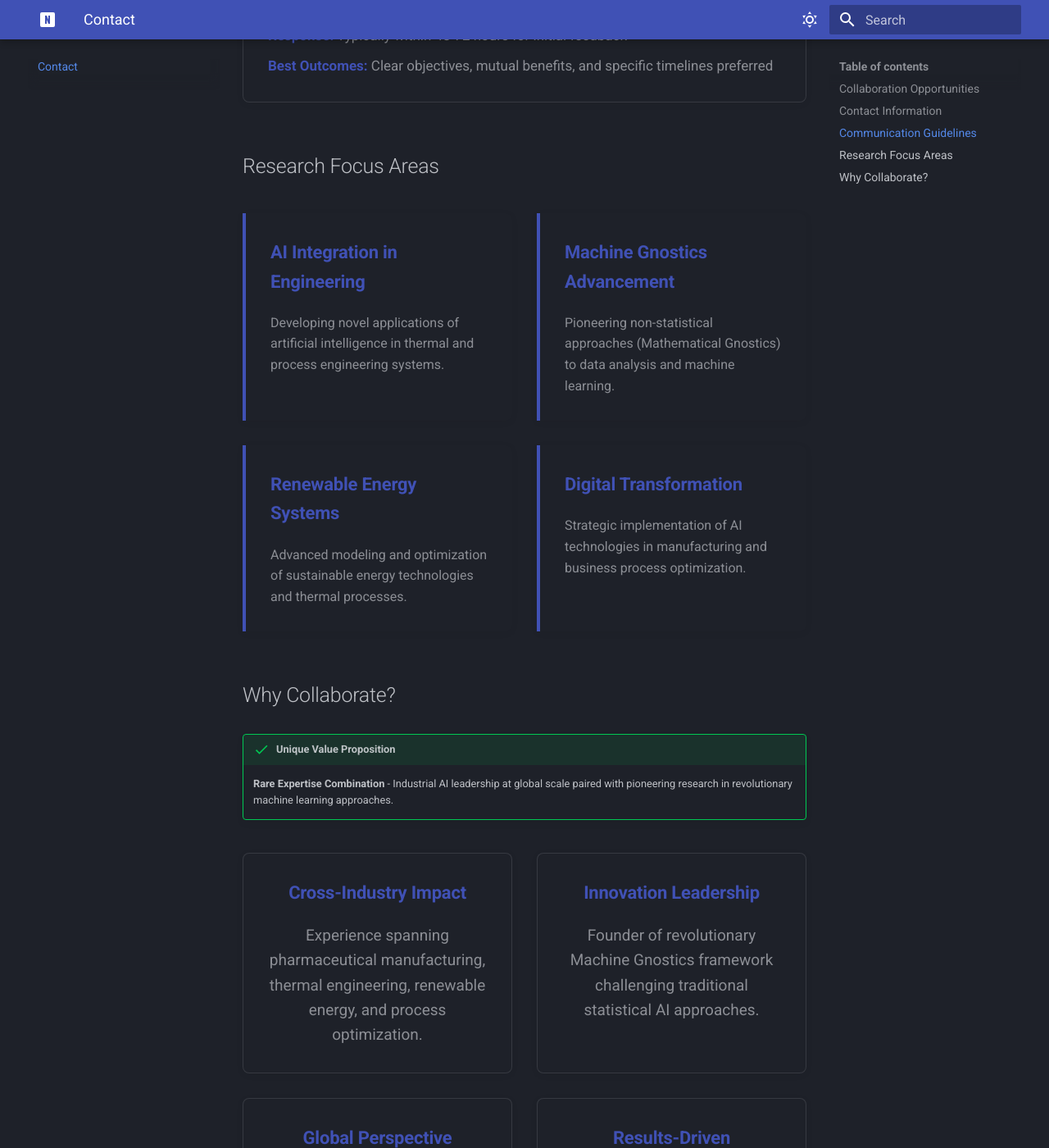
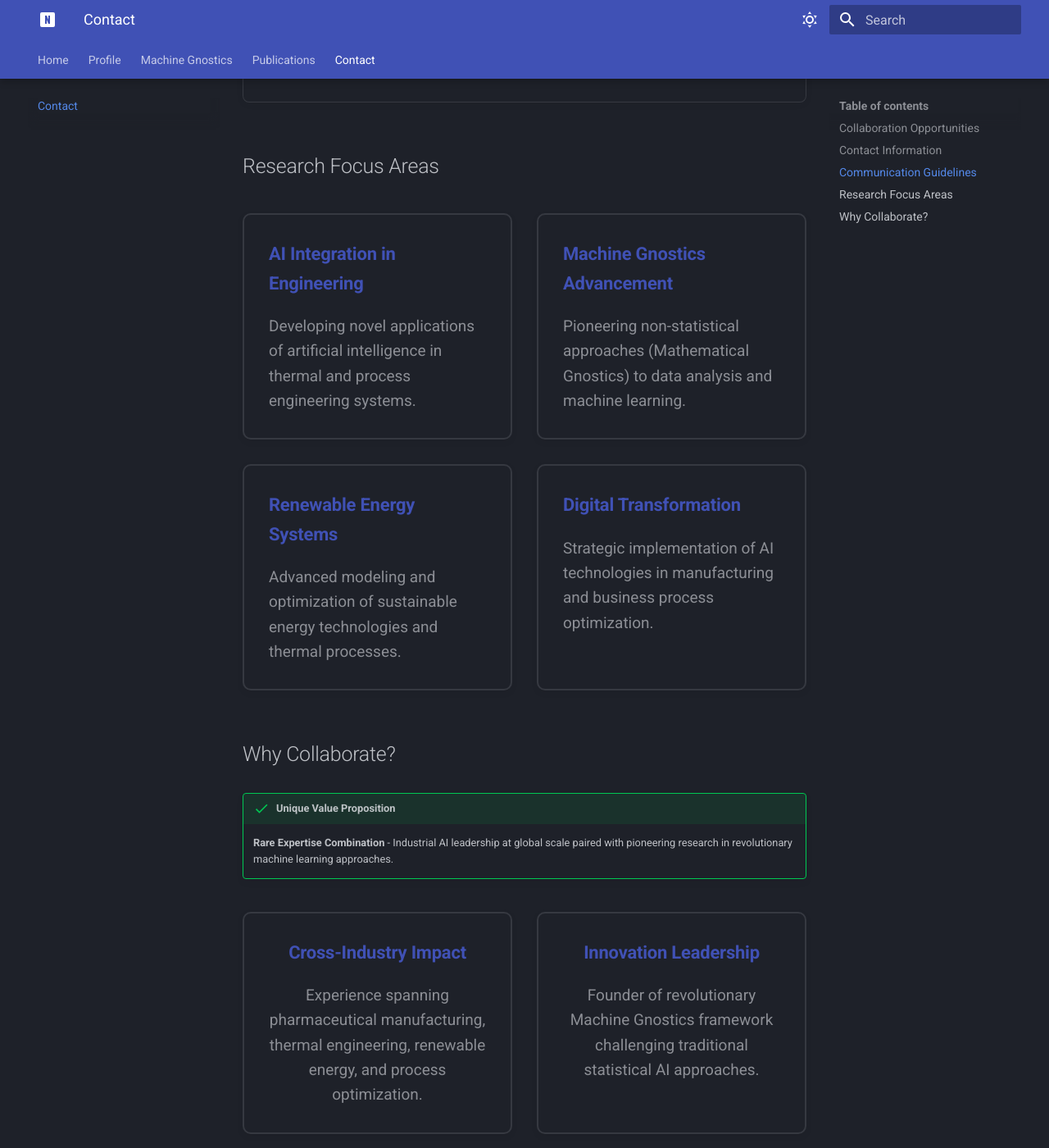
Before and after one commit to nirmalparmarphd/nirmalparmarphd.github.io, an MkDocs documentation site: the page built from docs/contact.md, in a window 1280 px wide and 1400 px high, scrolled down 1556 px. Shown: the whole window at 82% size. Built offline with MkDocs 1.6.1 and Material for MkDocs 9.7.7, drawn with Linux system fonts in a browser that asks for light colours.

Commit message:
design updated

```diff
--- a/docs/stylesheets/extra.css
+++ b/docs/stylesheets/extra.css
@@ -140,9 +140,12 @@
 /* Expertise Grid */
 .expertise-grid {
     display: grid;
-    grid-template-columns: repeat(auto-fit, minmax(250px, 1fr));
-    gap: 1.2rem;
-    margin: 2rem 0;
+    grid-template-columns: repeat(2, 1fr);
+    gap: 1.5rem;
+    margin: 2rem 0;
+    max-width: 800px;
+    margin-left: auto;
+    margin-right: auto;
 }
 
 .expertise-card {
@@ -1652,8 +1655,171 @@ div[align="center"] {
     .contact-methods,
     .research-interests,
     .value-proposition,
-    .contact-guidelines {
+    .contact-guidelines,
+    .expertise-grid,
+    .mg-technical,
+    .opensource-impact {
         grid-template-columns: 1fr;
         gap: 1rem;
     }
 }
+
+/* Machine Gnostics Technical Excellence Grid */
+.mg-technical {
+    display: grid;
+    grid-template-columns: repeat(2, 1fr);
+    gap: 1.5rem;
+    margin: 2rem 0;
+    max-width: 800px;
+    margin-left: auto;
+    margin-right: auto;
+}
+
+.tech-feature {
+    background: var(--md-default-bg-color);
+    border: 2px solid var(--md-default-fg-color--lightest);
+    border-radius: 10px;
+    padding: 1.5rem;
+    transition: all 0.3s ease;
+    box-shadow: 0 3px 8px rgba(0,0,0,0.06);
+}
+
+.tech-feature:hover {
+    transform: translateY(-3px);
+    box-shadow: 0 8px 25px rgba(0,0,0,0.12);
+    border-color: var(--md-primary-fg-color);
+}
+
+.tech-feature h4 {
+    margin: 0 0 1rem 0;
+    color: var(--md-primary-fg-color);
+    font-size: 1.1rem;
+    font-weight: 600;
+}
+
+.tech-feature p {
+    margin: 0;
+    color: var(--md-default-fg-color--light);
+    line-height: 1.6;
+    font-size: 0.95rem;
+}
+
+/* Machine Gnostics Open Source Leadership Grid */
+.opensource-impact {
+    display: grid;
+    grid-template-columns: repeat(2, 1fr);
+    gap: 1.5rem;
+    margin: 2rem 0;
+    max-width: 800px;
+    margin-left: auto;
+    margin-right: auto;
+}
+
+.impact-area {
+    background: var(--md-default-bg-color);
+    border: 2px solid var(--md-default-fg-color--lightest);
+    border-radius: 10px;
+    padding: 1.5rem;
+    transition: all 0.3s ease;
+    box-shadow: 0 3px 8px rgba(0,0,0,0.06);
+}
+
+.impact-area:hover {
+    transform: translateY(-3px);
+    box-shadow: 0 8px 25px rgba(0,0,0,0.12);
+    border-color: var(--md-primary-fg-color);
+}
+
+.impact-area h4 {
+    margin: 0 0 1rem 0;
+    color: var(--md-primary-fg-color);
+    font-size: 1.1rem;
+    font-weight: 600;
+}
+
+.impact-area p {
+    margin: 0;
+    color: var(--md-default-fg-color--light);
+    line-height: 1.6;
+    font-size: 0.95rem;
+}
+
+/* Research Focus Areas 2x2 Grid */
+.research-interests {
+    display: grid;
+    grid-template-columns: repeat(2, 1fr);
+    gap: 1.5rem;
+    margin: 2rem 0;
+    max-width: 800px;
+    margin-left: auto;
+    margin-right: auto;
+}
+
+.interest-item {
+    background: var(--md-default-bg-color);
+    border: 2px solid var(--md-default-fg-color--lightest);
+    border-radius: 10px;
+    padding: 1.5rem;
+    transition: all 0.3s ease;
+    box-shadow: 0 3px 8px rgba(0,0,0,0.06);
+}
+
+.interest-item:hover {
+    transform: translateY(-3px);
+    box-shadow: 0 8px 25px rgba(0,0,0,0.12);
+    border-color: var(--md-primary-fg-color);
+}
+
+.interest-item h4 {
+    margin: 0 0 1rem 0;
+    color: var(--md-primary-fg-color);
+    font-size: 1.1rem;
+    font-weight: 600;
+}
+
+.interest-item p {
+    margin: 0;
+    color: var(--md-default-fg-color--light);
+    line-height: 1.6;
+    font-size: 0.95rem;
+}
+
+/* Value Proposition 2x2 Grid */
+.value-proposition {
+    display: grid;
+    grid-template-columns: repeat(2, 1fr);
+    gap: 1.5rem;
+    margin: 2rem 0;
+    max-width: 800px;
+    margin-left: auto;
+    margin-right: auto;
+}
+
+.value-card {
+    background: var(--md-default-bg-color);
+    border: 2px solid var(--md-default-fg-color--lightest);
+    border-radius: 10px;
+    padding: 1.5rem;
+    transition: all 0.3s ease;
+    box-shadow: 0 3px 8px rgba(0,0,0,0.06);
+}
+
+.value-card:hover {
+    transform: translateY(-3px);
+    box-shadow: 0 8px 25px rgba(0,0,0,0.12);
+    border-color: var(--md-primary-fg-color);
+}
+
+.value-card h4 {
+    margin: 0 0 1rem 0;
+    color: var(--md-primary-fg-color);
+    font-size: 1.1rem;
+    font-weight: 600;
+}
+
+.value-card p {
+    margin: 0;
+    color: var(--md-default-fg-color--light);
+    line-height: 1.6;
+    font-size: 0.95rem;
+}
--- a/mkdocs.yml
+++ b/mkdocs.yml
@@ -14,6 +14,7 @@ theme:
     favicon: material/alpha-n-box
   features:
     - navigation.tabs
+    - navigation.tabs.sticky
     - navigation.footer
     - navigation.instant
     - navigation.top
```
